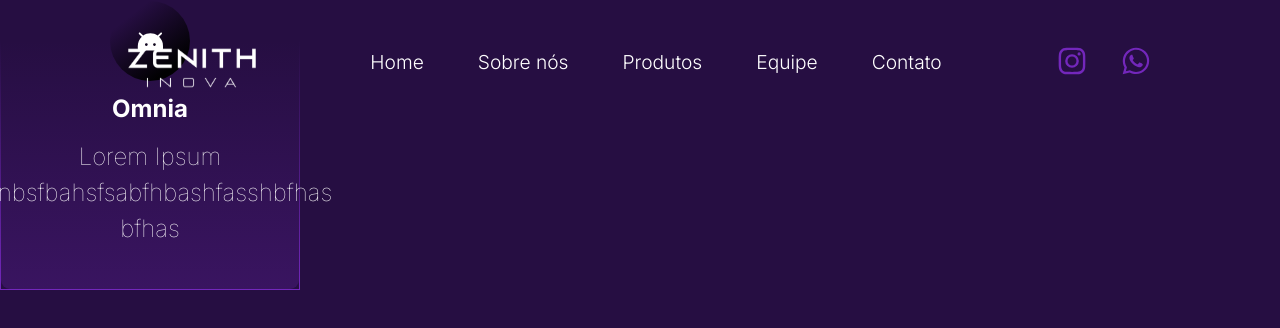
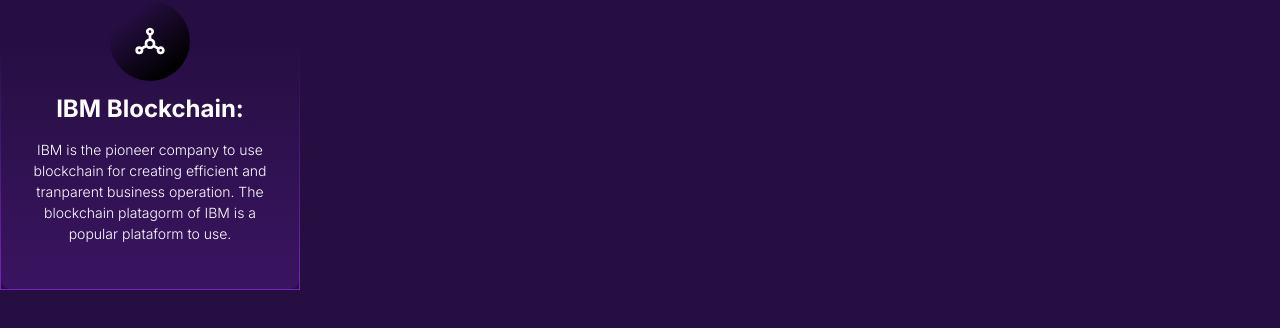
Before and after one commit to Zenith-Inovacoes/zenith_inova_website, a Next.js app: page / in a window 1280 px wide. Shown: the top 328 px of the page. Built offline with nearby package versions, Linux system fonts and the light colour scheme.

Commit message:
:fire: Removendo o arquivo de ícones, visto que vamos usar a biblioteca da Unicons
:bug: fix: Erro do texto passar do width da div corrigido com o código de word-break: break-word

```diff
--- a/src/components/ProductCard/styles.ts
+++ b/src/components/ProductCard/styles.ts
@@ -7,8 +7,8 @@
   align-items: center;
   text-align: center;
   position: relative;
-  width: 300px;
-  height: 250px;
+  max-width: 300px;
+  min-height: 250px;
   background: linear-gradient(180deg, rgba(115, 39, 187, 0) 0%, rgba(115, 39, 187, 0.25) 100%);
   border: double 1px transparent;
   border-radius: 10px;
@@ -16,7 +16,7 @@
   background-clip: content-box, border-box;
   border-image-source: linear-gradient(180deg, rgba(115, 39, 187, 0) 0%, #7327BB 99.48%);
   border-image-slice: 1;
-  word-wrap: break-word;
+  word-break: break-word;
   transform: translateY(40px);
 `
 
@@ -40,5 +40,7 @@
   align-items: center;
   text-align: center;
   gap: 12px;
+  margin: 0 1.625rem;
   margin-top: 50px;
+  margin-bottom: 2.375rem;
 `
--- a/src/pages/index.tsx
+++ b/src/pages/index.tsx
@@ -5,12 +5,11 @@
 import Head from 'next/head'
 import Image from 'next/image'
 import { useState } from 'react'
-import Head from 'next/head'
-import Image from 'next/image'
 import Burger from '@/components/Burger'
 import Menu from '@/components/Menu'
 import Navbar from '@/components/Navbar'
 import ZenithLetterLogo from '@/assets/zenith-letter-logo.svg'
+import { UilChannel } from '@iconscout/react-unicons'
 
 
 export default function Home() {
@@ -22,25 +21,25 @@
         <title>Zenith Inova</title>
         <meta name="viewport" content="width=device-width, initial-scale=1" />
       </Head>
-      <Navbar open={open}>
+      {/* <Navbar open={open}>
         <Image src={ZenithLetterLogo} alt="Logo só de letra da Zenith" width={128}/>
         <Burger open={open} setOpen={setOpen} />
       </Navbar>
-      <Menu open={open} />
+      <Menu open={open} /> */}
       {/* <MainSection /> */}
       <ProductCard.Root>
         <ProductCard.Icon>
-          <Image alt="IconTeste" src={TesteIcon} />
+          <UilChannel size={32} color="white"/>
         </ProductCard.Icon>
         <ProductCard.Text>
           <ProductCard.Title>
             <Typography level={4} fontWeight={700} color="white" size="normal">
-            Omnia
+              IBM Blockchain:
             </Typography>
           </ProductCard.Title>
           <ProductCard.Description>
-          <Typography level={4} fontWeight={100} color="white" size="normal">
-            Lorem Ipsum ASnbsfbahsfsabfhbashfasshbfhas bfhas
+            <Typography level={4} fontWeight={300} color="white" size="xsmall">
+              IBM is the pioneer company to use blockchain for creating efficient and tranparent business operation. The blockchain platagorm of IBM is a popular plataform to use.
               </Typography>
           </ProductCard.Description>
         </ProductCard.Text>
```
Also changed, not shown: src/assets/Icon/TesteIcon.tsx (deleted, +0 -8 lines), src/assets/Icon/TesteIcon.svg (deleted). Lines whose indentation alone changed are shown as unchanged.
